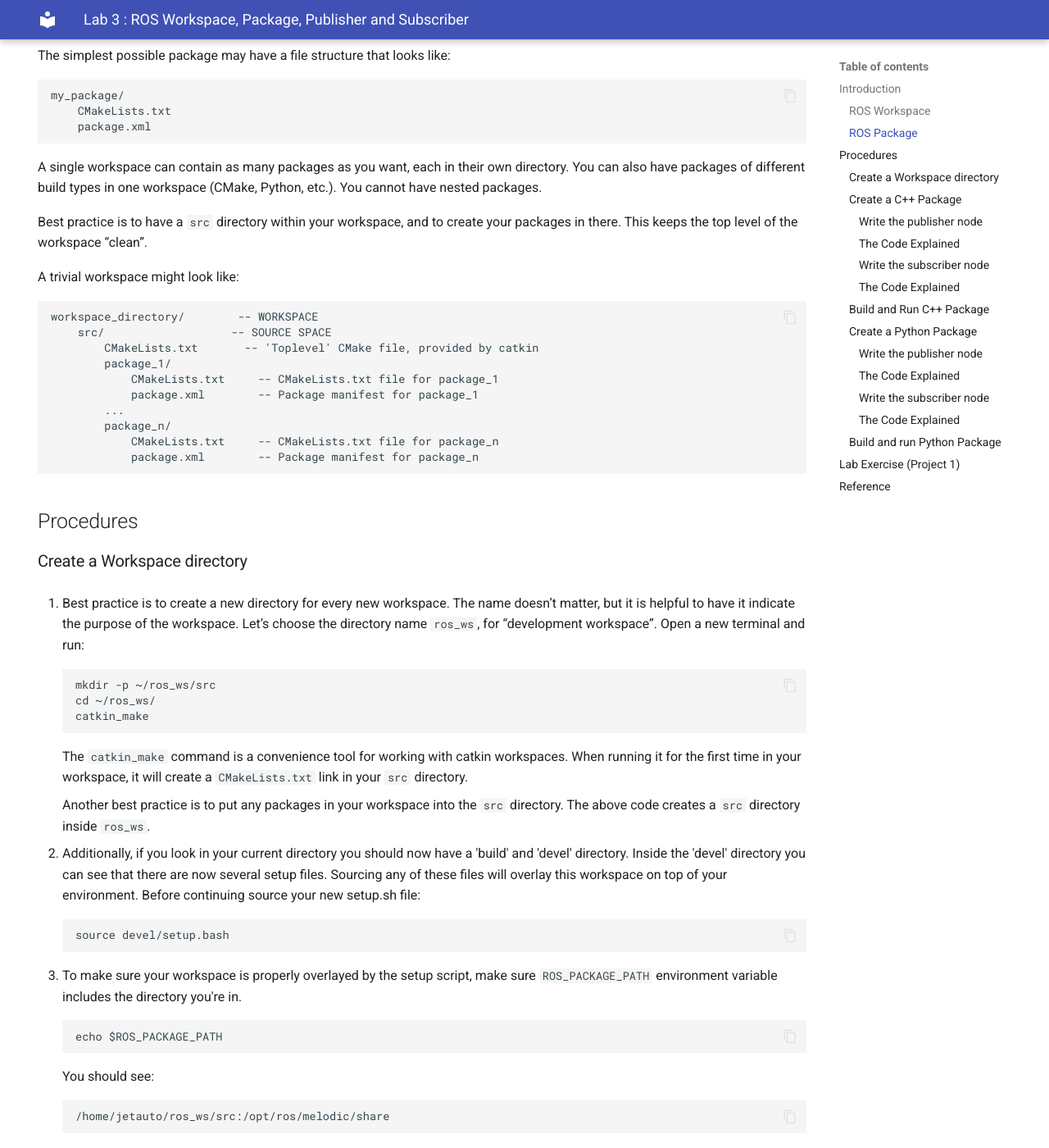
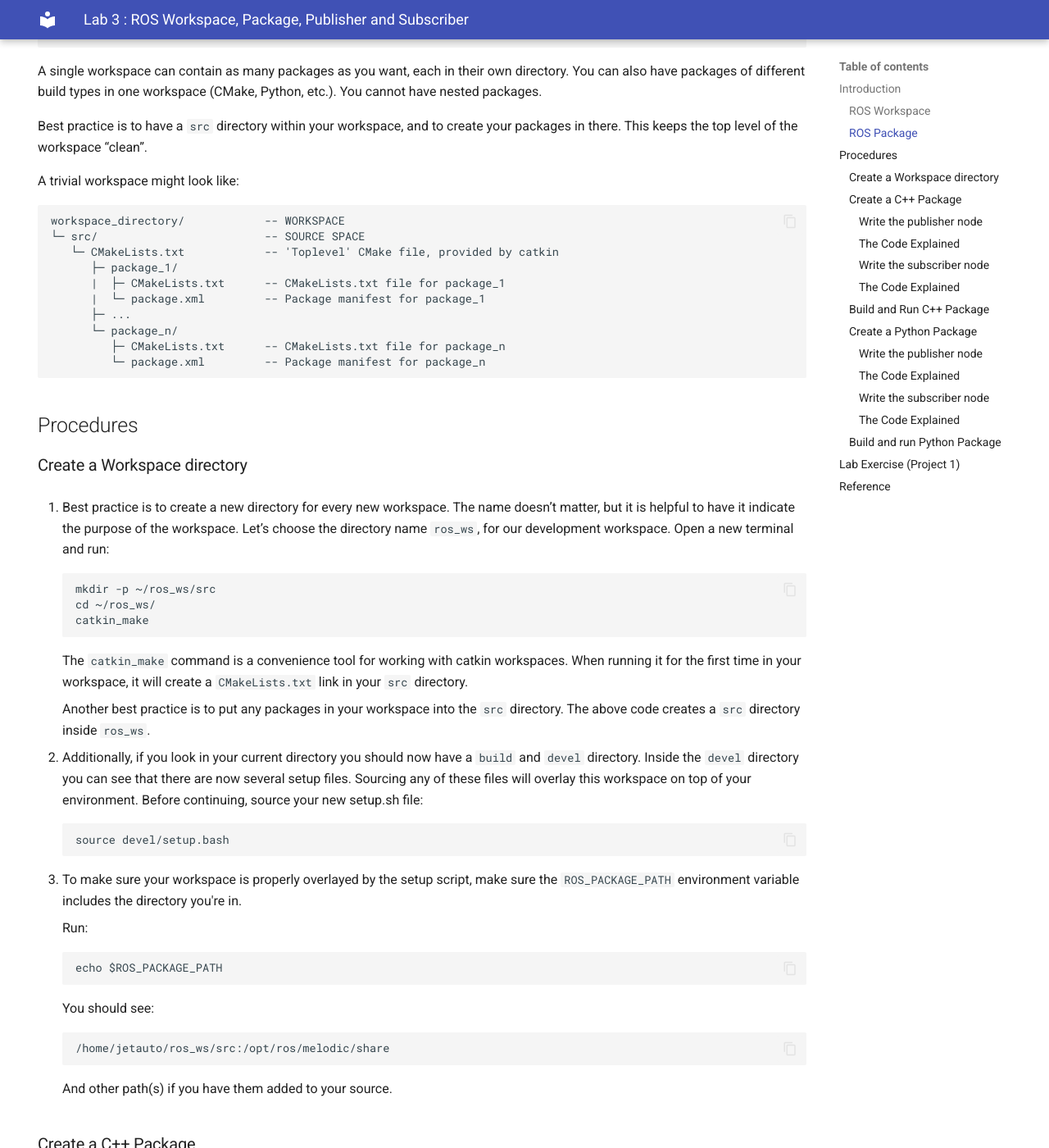
Before and after one commit to Seneca-BSA/Lab-Manual, an MkDocs documentation site: the page built from docs/AIG240/lab3.md, in a window 1280 px wide and 1400 px high, scrolled down 834 px. Shown: the whole window at 82% size. Built offline with MkDocs 1.6.1 and Material for MkDocs 9.7.7, drawn with Linux system fonts in a browser that asks for light colours; some of the changed text lies outside the part shown.

```diff
--- a/docs/AIG240/lab3.md
+++ b/docs/AIG240/lab3.md
@@ -1,9 +1,4 @@
 # Lab 3 : ROS Workspace, Package, Publisher and Subscriber
-
-<font size="5">
-Seneca Polytechnic</br>
-AIG240 Robotics
-</font>
 
 ## Introduction
 
@@ -36,22 +31,22 @@ Best practice is to have a `src` directory within your workspace, and to create
 
 A trivial workspace might look like:
 
-    workspace_directory/        -- WORKSPACE
-        src/                   -- SOURCE SPACE
-            CMakeLists.txt       -- 'Toplevel' CMake file, provided by catkin
-            package_1/
-                CMakeLists.txt     -- CMakeLists.txt file for package_1
-                package.xml        -- Package manifest for package_1
-            ...
-            package_n/
-                CMakeLists.txt     -- CMakeLists.txt file for package_n
-                package.xml        -- Package manifest for package_n
+    workspace_directory/            -- WORKSPACE
+    └─ src/                         -- SOURCE SPACE
+       └─ CMakeLists.txt            -- 'Toplevel' CMake file, provided by catkin
+          ├─ package_1/
+          |  ├─ CMakeLists.txt      -- CMakeLists.txt file for package_1
+          |  └─ package.xml         -- Package manifest for package_1
+          ├─ ...
+          └─ package_n/
+             ├─ CMakeLists.txt      -- CMakeLists.txt file for package_n
+             └─ package.xml         -- Package manifest for package_n
 
 ## Procedures
 
 ### Create a Workspace directory
 
-1. Best practice is to create a new directory for every new workspace. The name doesn’t matter, but it is helpful to have it indicate the purpose of the workspace. Let’s choose the directory name `ros_ws`, for “development workspace”. Open a new terminal and run:
+1. Best practice is to create a new directory for every new workspace. The name doesn’t matter, but it is helpful to have it indicate the purpose of the workspace. Let’s choose the directory name `ros_ws`, for our development workspace. Open a new terminal and run:
 
         mkdir -p ~/ros_ws/src
         cd ~/ros_ws/
@@ -61,11 +56,13 @@ A trivial workspace might look like:
 
     Another best practice is to put any packages in your workspace into the `src` directory. The above code creates a `src` directory inside `ros_ws`.
 
-1. Additionally, if you look in your current directory you should now have a 'build' and 'devel' directory. Inside the 'devel' directory you can see that there are now several setup files. Sourcing any of these files will overlay this workspace on top of your environment. Before continuing source your new setup.sh file:
+1. Additionally, if you look in your current directory you should now have a `build` and `devel` directory. Inside the `devel` directory you can see that there are now several setup files. Sourcing any of these files will overlay this workspace on top of your environment. Before continuing, source your new setup.sh file:
 
         source devel/setup.bash
 
-1. To make sure your workspace is properly overlayed by the setup script, make sure `ROS_PACKAGE_PATH` environment variable includes the directory you're in.
+1. To make sure your workspace is properly overlayed by the setup script, make sure the `ROS_PACKAGE_PATH` environment variable includes the directory you're in.
+
+    Run:
 
         echo $ROS_PACKAGE_PATH
 
@@ -98,7 +95,7 @@ A trivial workspace might look like:
 
         wget -O talker.cpp https://raw.githubusercontent.com/ros/ros_tutorials/kinetic-devel/roscpp_tutorials/talker/talker.cpp
 
-1. Now there will be a new file named `talker.cpp`. Open the file using your preferred text editor. Alternatively, create a `.cpp` file with the following:
+1. Now, there will be a new file named `talker.cpp` in the `src` directory. Open the file using your preferred text editor. Alternatively, create a `.cpp` file with the following:
 
         #include "ros/ros.h"
         #include "std_msgs/String.h"
@@ -467,6 +464,8 @@ A trivial workspace might look like:
 
 ### Create a Python Package
 
+Next, we'll use Python create ROS package to compare the difference between C++ and Python.
+
 1. Navigate into `ros_ws/src`, and run the package creation command to create a simple Python publisher and subscriber:
 
         cd ~/ros_ws/src
```
Also changed, not shown: other parts of docs/AIG240/lab3.md (+3 -3 lines), docs/AIG240/lab2.md (+47 -39 lines), docs/AIG240/project1.md (+6 -4 lines).
